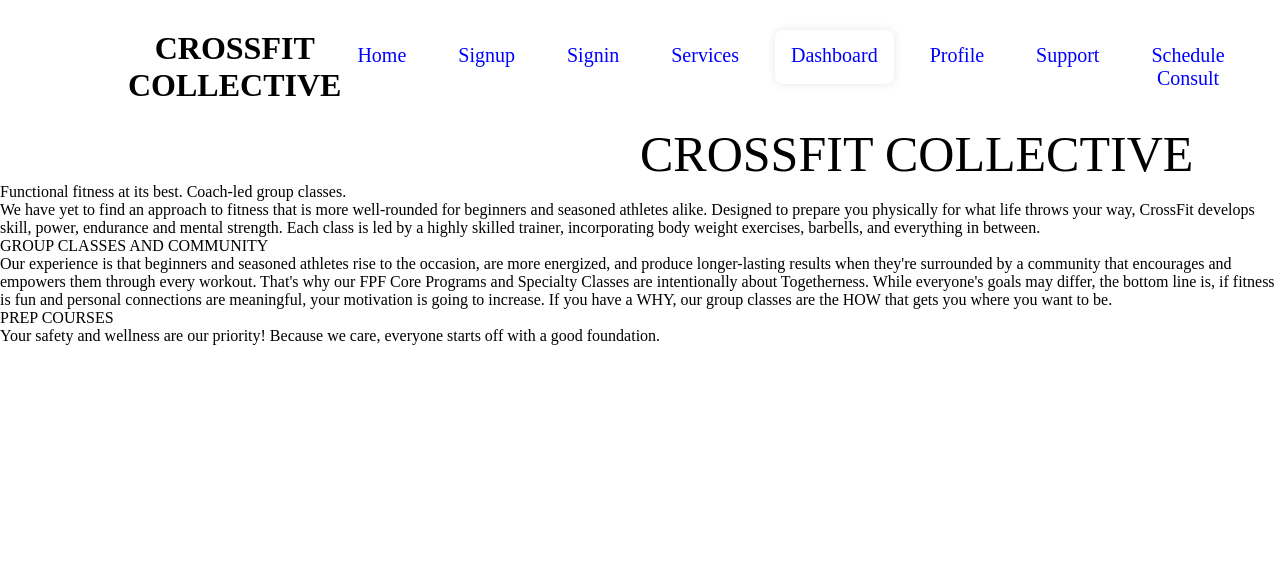
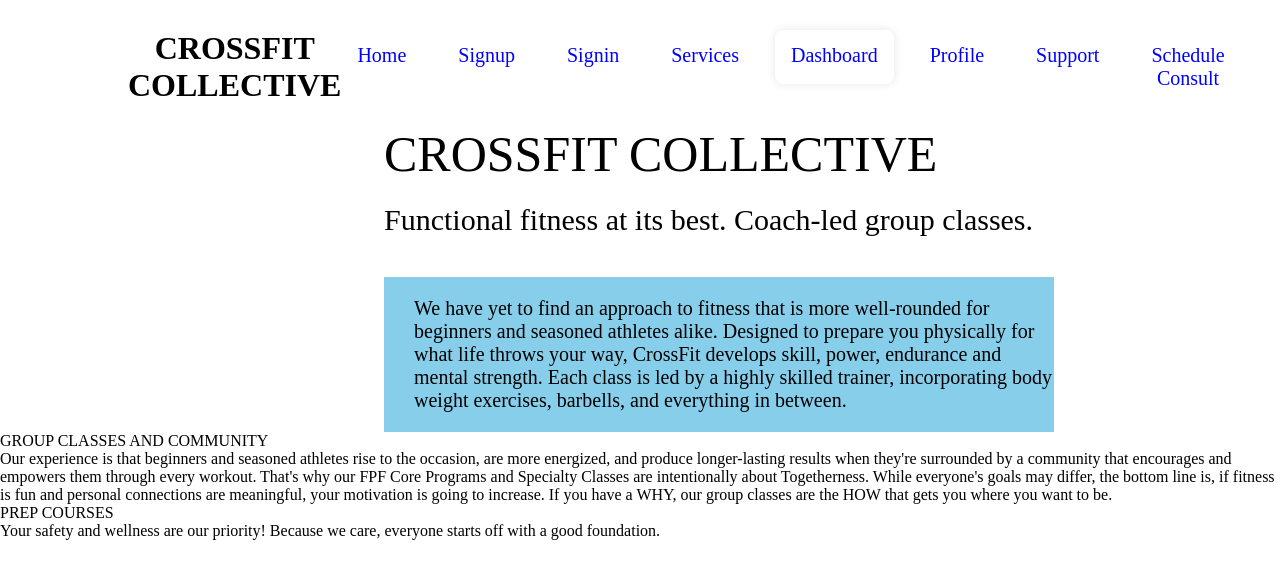
Before and after one commit to Eddahkarambu/Fitness-web-app, a React (Create React App) app: page /Consult in a window 1280 px wide. Shown: the top 578 px of the page. Built offline with nearby package versions, Linux system fonts and the light colour scheme.

Commit message:
designed the consult explanation

```diff
--- a/src/Components/Consult.css
+++ b/src/Components/Consult.css
@@ -2,5 +2,27 @@
     justify-content: center;
     align-items: center;
     font-size: 50px;
-    padding-left: 50%;
+    padding-left: 30%;
 }
+.groupclasses{
+    font-size: 30px;
+    justify-content: center;
+    align-items: center;
+    padding-left: 30%;
+    margin-top:20px ;
+}
+.consultexplantion{
+    word-wrap: break-word;
+    display: inline-block;
+    font-size: 20px;
+    padding-left: 30px;
+    width: 50%;
+    height:40% ;
+    margin-left: 30%;
+    justify-content: center;
+    align-items: center;
+    padding-top: 20px;
+    padding-bottom: 20px;
+    background-color: skyblue;
+    margin-top: 40px;
+}
```
